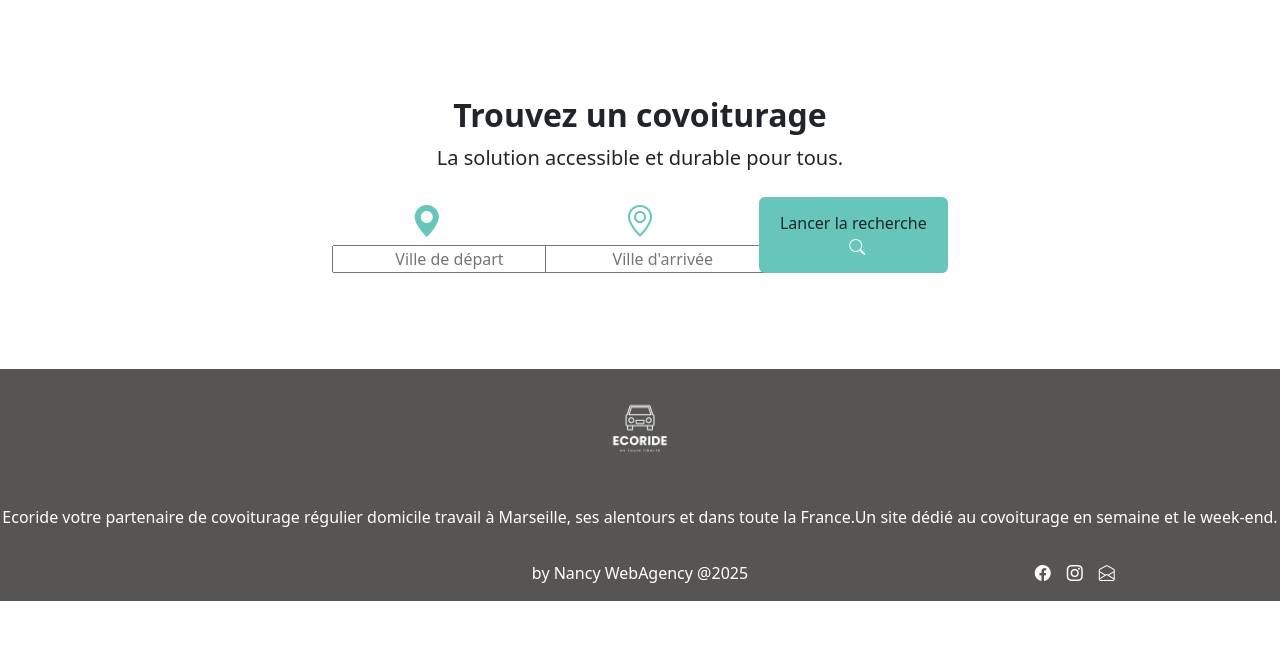
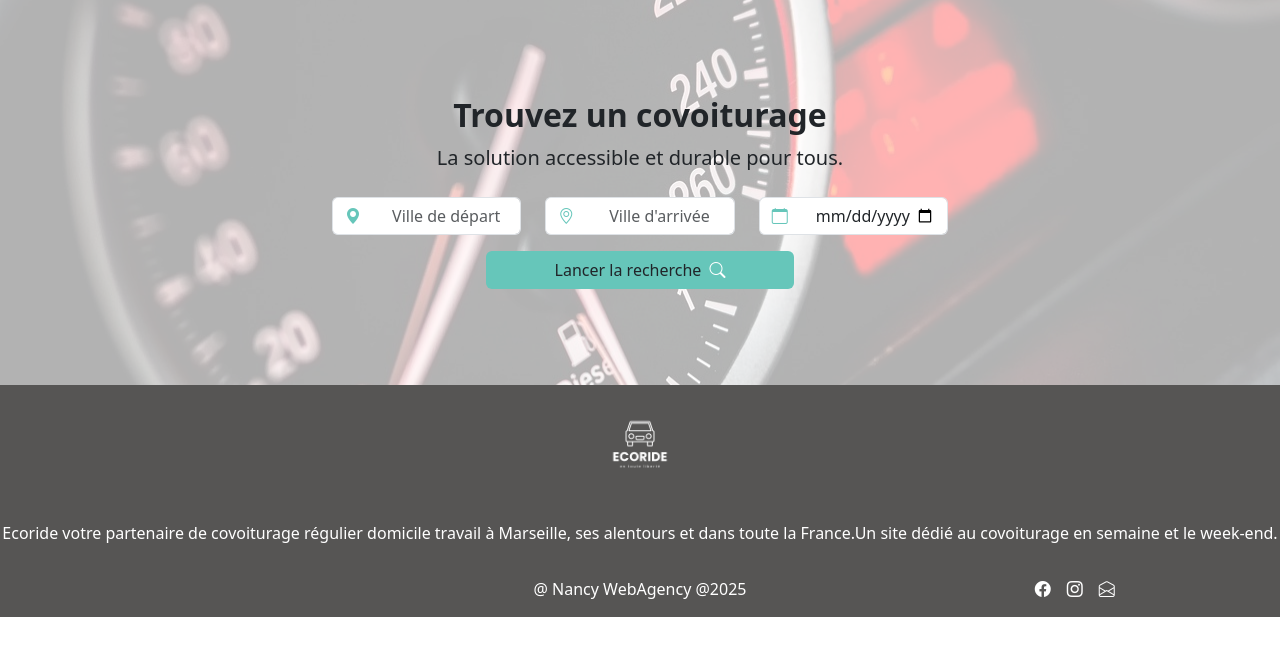
Before and after one commit to nancyh13500/ecoride_ecf, a PHP site: page / in a window 1280 px wide. Shown: the part 133-800 px from the top of the page. Run offline with PHP 8.4, Linux system fonts and the light colour scheme.

Commit message:
ajout section hero

```diff
--- a/assets/css/style.css
+++ b/assets/css/style.css
@@ -71,9 +71,30 @@
 /*end section navbar
 
 /*section search*/
-.geo {
-    font-size: 2rem;
+.hero {
+    position: relative;
+    width: 100%;
+    height: 100%;
+    overflow: hidden;
 }
+
+.background-img {
+    position: absolute;
+    top: 0;
+    left: 0;
+    width: 100%;
+    height: 100%;
+    background: url('/assets/img/car.jpg') no-repeat center center;
+    background-size: cover;
+    opacity: 0.3;
+    z-index: 1;
+}
+
+.content {
+    position: relative;
+    z-index: 2;
+}
+
 
 
 
--- a/index.php
+++ b/index.php
@@ -3,22 +3,33 @@
 
 <!--section search -->
 <section class="hero">
-    <div class="px-4 py-5 my-5 text-center text-dark">
+    <div class="background-img"></div>
+    <div class="px-4 py-5 my-5 text-center text-dark content">
         <h2 class="fw-bold text-dark">Trouvez un covoiturage</h2>
         <div class="col-lg-6 mx-auto">
             <p class="lead mb-4">La solution accessible et durable pour tous.</p>
             <div class="search-bar row">
-                <div class="search-field col-md-4 align-items-center">
-                    <i class="geo bi bi-geo-alt-fill text-primary"></i>
-                    <input type="text" name="depart" class="text-center" placeholder="Ville de départ" required="">
+                <div class="search-field col-md-4">
+                    <div class="input-group text-dark">
+                        <span class="input-group-text bg-white border-end-0"><i class="bi bi-geo-alt-fill text-primary"></i></span>
+                        <input type="text" name="depart" class="form-control border-start-0 text-center" placeholder="Ville de départ" required>
+                    </div>
                 </div>
                 <div class="search-field col-md-4">
-                    <i class="geo bi bi-geo-alt text-primary"></i>
-                    <input type="text" name="arrivee" class="text-center" placeholder="Ville d'arrivée" required="">
+                    <div class="input-group text-dark">
+                        <span class="input-group-text bg-white border-end-0"><i class="bi bi-geo-alt text-primary"></i></span>
+                        <input type="text" name="arrivee" class="form-control border-start-0 text-center" placeholder="Ville d'arrivée" required>
+                    </div>
                 </div>
-                <div class="d-flex col-md-4 justify-content-center">
-                    <button type="button" class="btn text-dark bg-primary justify-content-start ">Lancer la recherche<i class="bi bi-search text-white ms-2"></i></button>
+                <div class="search-field col-md-4">
+                    <div class="input-group text-dark">
+                        <span class="input-group-text bg-white border-end-0"><i class="bi bi-calendar text-primary"></i></span>
+                        <input type="date" name="date" class="form-control border-start-0 text-center" required>
+                    </div>
                 </div>
+            </div>
+            <div class="d-flex justify-content-center mt-3">
+                <button type="button" class="btn text-dark bg-primary w-50">Lancer la recherche<i class="bi bi-search text-white ms-2"></i></button>
             </div>
         </div>
     </div>
--- a/templates/footer.php
+++ b/templates/footer.php
@@ -9,7 +9,7 @@
         </p>
         <p class="col-md-4 mb-0 text-body-secondary"></p>
 
-        <p class="col-md-4 text-center text-white align-items-center text-body-dark mt-3">by Nancy WebAgency @2025</p>
+        <p class="col-md-4 text-center text-white align-items-center text-body-dark mt-3">@ Nancy WebAgency @2025</p>
 
         <ul class="nav col-md-4 justify-content-center">
             <li class="ms-3"><a class="text-white" href="#"><i class="bi bi-facebook"></i></a></li>
```
